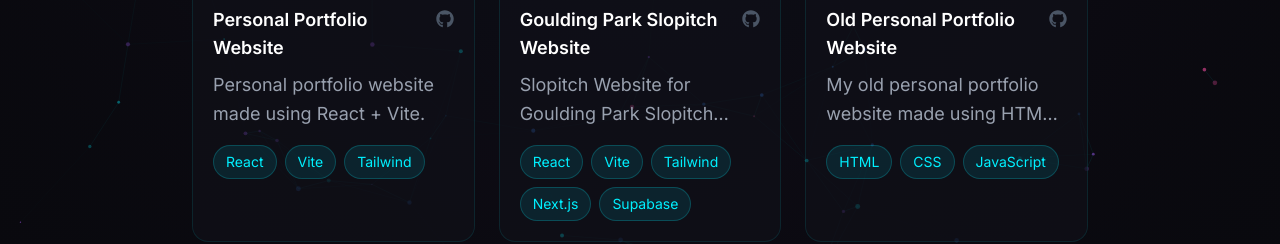
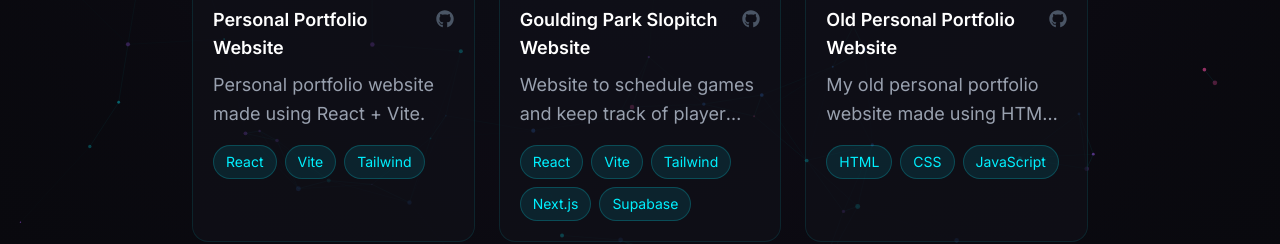
Before and after one commit to jeffreyl45/jefflu2, a React (Vite) app: page /#/projects in a window 1280 px wide. Shown: the part 525-769 px from the top of the page. Built offline with nearby package versions, Linux system fonts and the light colour scheme.

Commit message:
updated text

```diff
--- a/src/sections/Projects.jsx
+++ b/src/sections/Projects.jsx
@@ -14,7 +14,7 @@
   },
   {
     title: 'Goulding Park Slopitch Website',
-    description: 'Slopitch Website for Goulding Park Slopitch League.',
+    description: 'Website to schedule games and keep track of player stats for Goulding Park Slopitch League.',
     image: `${BASE}gouldingLogo.png`,
     link: 'https://goulding-slopitch-website.vercel.app',
     tags: ['React', 'Vite', 'Tailwind', 'Next.js', 'Supabase'],
```
